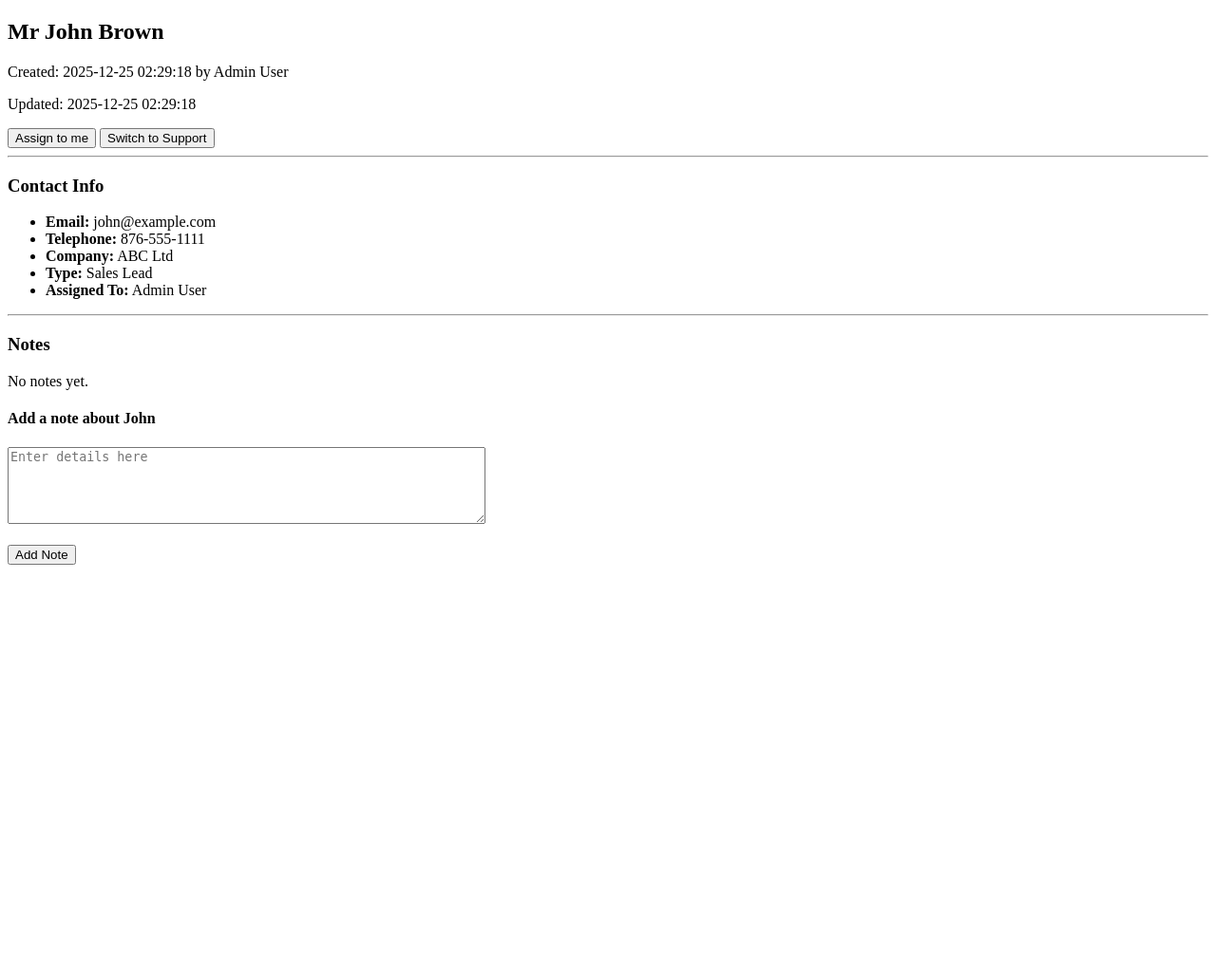
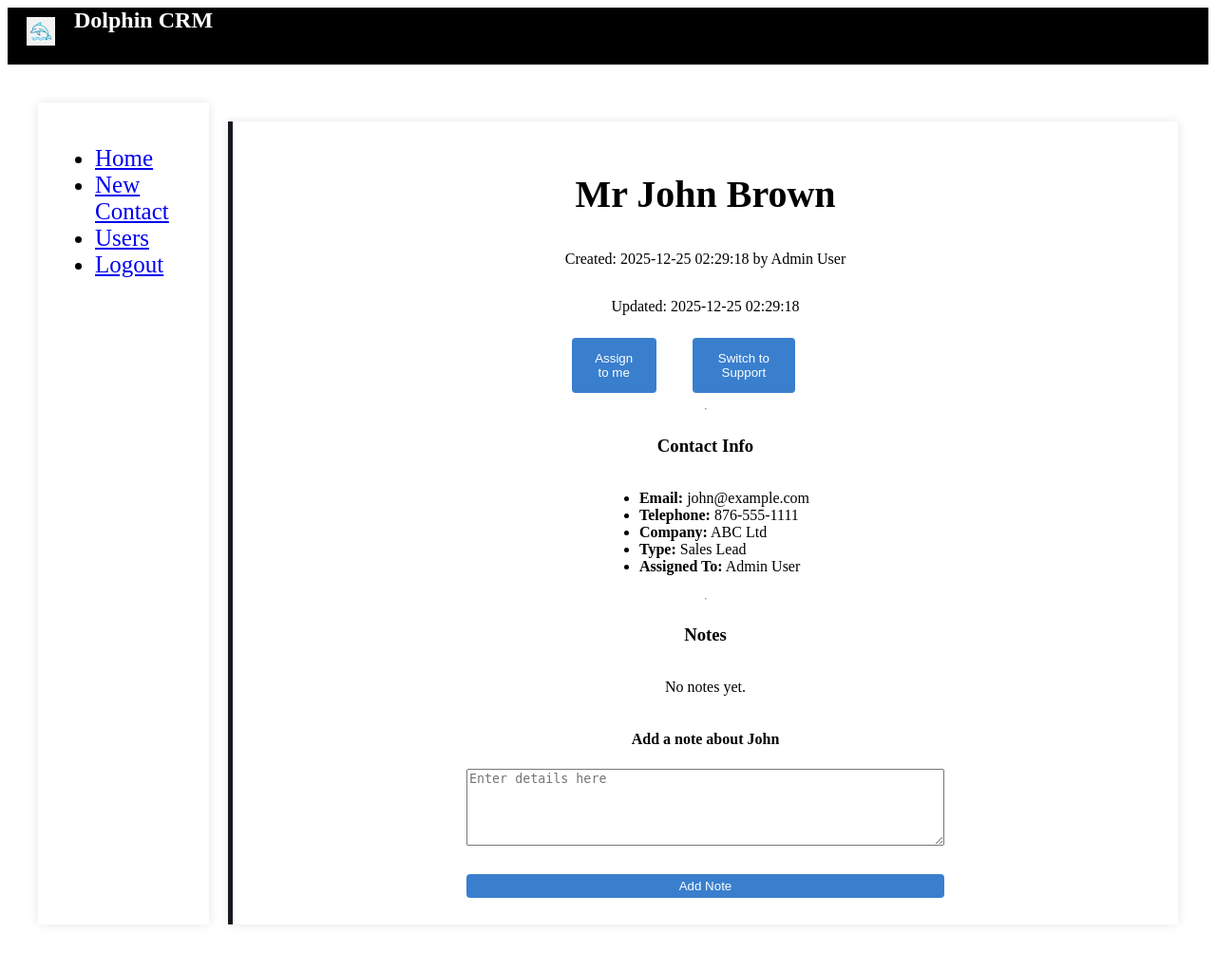
Before and after one commit to yxjichi/info2180-project2, a PHP site: page /contact.php?id=1 in a window 1280 px wide. Shown: the whole page at 95% size. Before the commit the page ends 595 px from the top, so only its background shows below. Run offline with PHP 8.4, Linux system fonts and the light colour scheme; a user stored in the database is signed in; data comes from the database, SQL or seed files in the repository; data that the repository does not hold is empty.

Commit message:
rudimentary css milestone

```diff
--- a/contact.php
+++ b/contact.php
@@ -146,10 +146,15 @@ $toggleLabel = ($currentType === "Sales Lead") ? "Switch to Support" : "Switch t
 <head>
   <meta charset="UTF-8">
   <title>Dolphin CRM - Contact Details</title>
+  <link rel ="stylesheet" href="styles.css">
 </head>
 <body>
-
-<?php require_once "sidebar.php"; ?>
+<header>
+    <img src="dolphin.png" alt="Dolphin CRM Logo">
+    <h1>Dolphin CRM</h1>
+  </header>
+    <div class="container">
+  <main>
 
 <h2><?php echo htmlspecialchars($fullName); ?></h2>
 
@@ -161,17 +166,18 @@ $toggleLabel = ($currentType === "Sales Lead") ? "Switch to Support" : "Switch t
   Updated: <?php echo htmlspecialchars($contact["updated_at"] ?? ""); ?>
 </p>
 
+<div id = "actions">
 <!-- Action buttons: assign to me + switch type :contentReference[oaicite:3]{index=3} -->
 <form method="POST" style="display:inline;">
   <input type="hidden" name="action" value="assign_to_me">
-  <button type="submit">Assign to me</button>
+  <button id = "assign" type="submit">Assign to me</button>
 </form>
 
 <form method="POST" style="display:inline;">
   <input type="hidden" name="action" value="switch_type">
-  <button type="submit"><?php echo htmlspecialchars($toggleLabel); ?></button>
+  <button id = "switch" type="submit"><?php echo htmlspecialchars($toggleLabel); ?></button>
 </form>
-
+</div>
 <hr>
 
 <h3>Contact Info</h3>
@@ -208,6 +214,19 @@ $toggleLabel = ($currentType === "Sales Lead") ? "Switch to Support" : "Switch t
   <br><br>
   <button type="submit">Add Note</button>
 </form>
-
+</main>
+<aside>
+<nav>
+  <ul>
+    <li><a href="dashboard.php">Home</a></li>
+    <li><a href="add_contact.php">New Contact</a></li>
+    <?php if (($_SESSION["user_role"] ?? "") === "Admin"): ?>
+        <li><a href="user.php">Users</a></li>
+    <?php endif; ?>
+    <li><a href="logout.php">Logout</a></li>
+  </ul>
+</nav>
+</aside>
+    </div>
 </body>
 </html>
--- a/styles.css
+++ b/styles.css
@@ -37,6 +37,7 @@ main {
     margin-top: 20px;
     align-items: center;
     justify-content: center;
+    border-left: 5px solid #161a1f;
 }
 /* ====== GRID LAYOUT ====== */
 .container {
@@ -66,7 +67,12 @@ main {
 footer {
     grid-area: footer;
 }
-
+aside {
+    background: white;
+    padding: 20px;
+    box-shadow: 0 0 10px rgba(0, 0, 0, 0.1);
+    font-size: 25px;
+}
 /* Style the input fields (username/password) */
 input[type="email"], input[type="password"] {
     width: 100%;
@@ -89,12 +95,12 @@ button[type="submit"] {
     border-radius: 4px;
     cursor: pointer; /* Change cursor to pointer on hover */
 }
-button[id = "add-contact"] {
+button[id = "add-contact"], button[id = "switch"], button[id = "assign"]{
     width: 70%;
     background-color: #397fce;
     color: white;
     padding: 14px 20px;
-    margin-left: 20px;
+    margin-left: 10px;
     border: none;
     border-radius: 4px;
     cursor: pointer; /* Change cursor to pointer on hover */
@@ -102,6 +108,11 @@ button[id = "add-contact"] {
 #filters {
     display: flex;
     justify-content: center;
+}
+#actions {
+    display: flex;
+    justify-content: center;
+    margin-right: 20px;
 }
 /* footer */
 footer {
```
Also changed, not shown: add_contact.php (+21 -3 lines), add_user.php (+21 -2 lines), user.php (+26 -6 lines).
